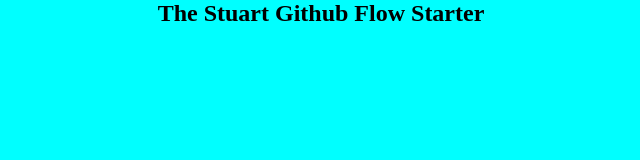
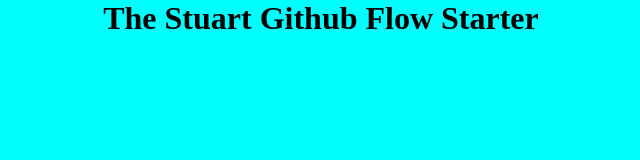
Before and after one commit to codedbystuart/microverse_gitflow_start, a website: page index.html in a window 1280 px wide. Shown: the whole page, without its empty margins (319-959 px from the left). Drawn offline with Linux system fonts and the light colour scheme.

Commit message:
use h1 instead of h2

```diff
--- a/index.html
+++ b/index.html
@@ -11,7 +11,7 @@
 
 <body class="body">
   <div class="main">
-    <h2 class="title">The Stuart Github Flow Starter</h2>
+    <h1 class="title">The Stuart Github Flow Starter</h1>
   </div>
 </body>
 
```
